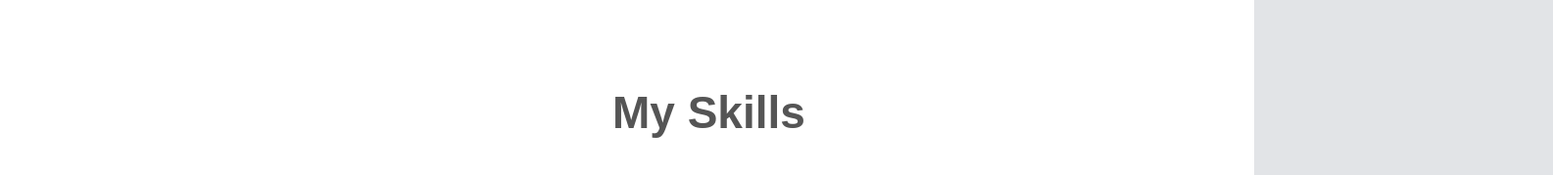
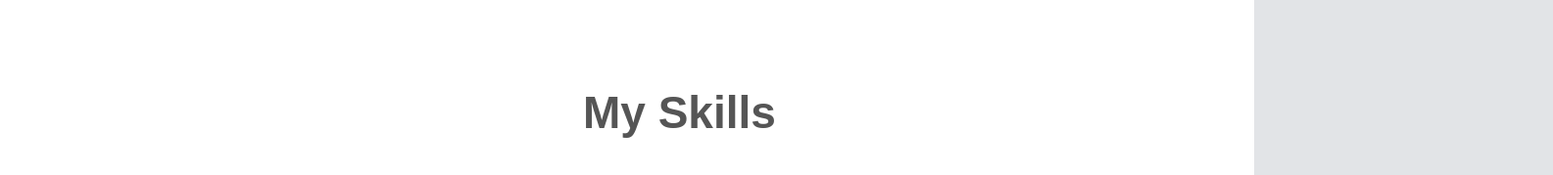
Before and after one commit to Shreyasplankiyil/CV, a plain HTML site: page index.html in a window 1280 px wide. Shown: the part 1263-1442 px from the top of the page at 98% size, 1585 px wide, since content can reach past the window. Drawn offline with nearby package versions, Linux system fonts and the light colour scheme; a web font is replaced by a local one.

Commit message:
Update style.css

```diff
--- a/css/style.css
+++ b/css/style.css
@@ -835,7 +835,7 @@ and (orientation : portrait) {
 
  .myskills{
   position: relative;
-  left: 465px;
+  left: 435px;
  }
 
 .quote{
```
